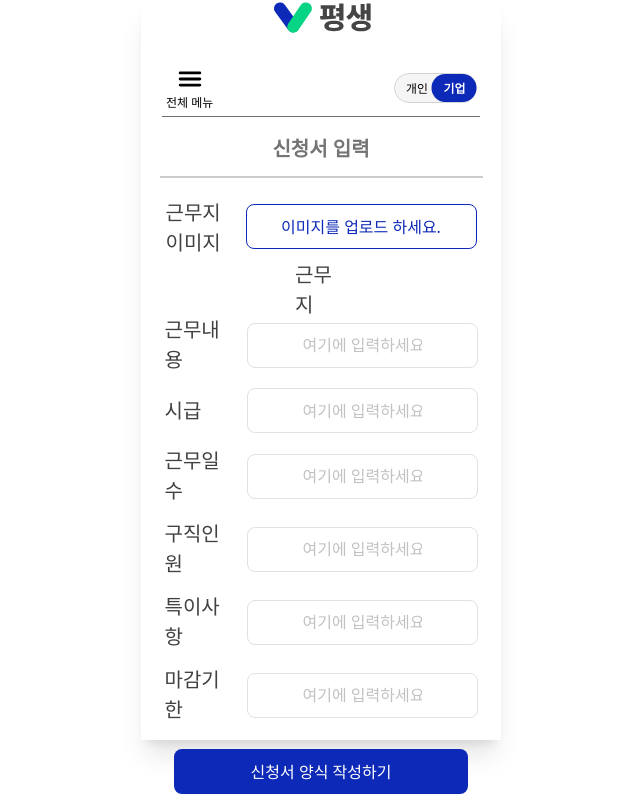
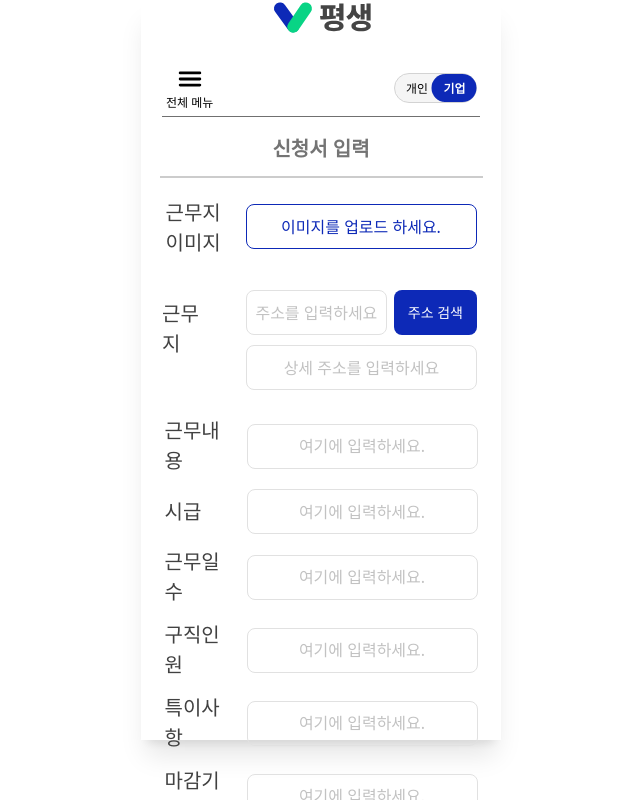
Before and after one commit to PyeongSaeng/PyeongSaeng-FE, a React (Vite) app: page /company/jobs/create-form in a window 1280 px wide. Both pictures are taken after a click on the button "새 신청서 추가". Shown: the whole page, without its empty margins (319-959 px from the left). Built offline with nearby package versions, Linux system fonts and the light colour scheme; a web font is replaced by a local one.

Commit message:
comment: 주석 삭제

```diff
--- a/src/pages/Company/CompanyCreateFormPage.tsx
+++ b/src/pages/Company/CompanyCreateFormPage.tsx
@@ -1,6 +1,10 @@
 import { useState } from "react";
 
-export default function CompanyCreateFormPage() {
+interface Props {
+    onBack: () => void;
+}
+
+export default function CompanyCreateFormPage({ onBack }: Props) {
   const [fields, setFields] = useState<string[]>([]);
   const [inputValue, setInputValue] = useState("");
   const [isInputVisible, setIsInputVisible] = useState(false);
@@ -39,7 +43,6 @@ export default function CompanyCreateFormPage() {
             </button>
           </div>
         ))}
-
         {/* 글자 답변 항목 입력창 (조건부 렌더링) */}
         {isInputVisible && (
           <div className="flex flex-col gap-[6px] mt-[12px]">
@@ -78,7 +81,9 @@ export default function CompanyCreateFormPage() {
           사진 답변 항목 추가
         </button>
       </div>
-      <button className="w-[294px] h-[45px] mt-[47px] mx-auto bg-[#0D29B7] text-[16px] text-white rounded-[8px] font-medium">
+      <button
+      onClick={onBack}
+      className="w-[294px] h-[45px] mt-[47px] mx-auto bg-[#0D29B7] text-[16px] text-white rounded-[8px] font-medium">
         신청서 올리기
       </button>
     </div>
--- a/src/pages/Company/CompanyCreateJobPage.tsx
+++ b/src/pages/Company/CompanyCreateJobPage.tsx
@@ -1,6 +1,5 @@
 interface Props {
     onNext: () => void;
-    onBack: () => void;
 }
 
 export default function CompanyCreateJobPage({ onNext }: Props) {
@@ -9,14 +8,35 @@ export default function CompanyCreateJobPage({ onNext }: Props) {
             {/* 근무지 이미지 */}
             <div className="flex flex-row mt-[26px] gap-[24px]">
                 <label className="w-[56px] h-[48px] font-medium text-[#414141] text-[20px] flex justify-center items-center">근무지 이미지</label>
-                <button className="w-[231px] h-[45px] border border-[#0D29B7] rounded-[8px] text-[#0D29B7] flex justify-center items-center text-[16px] font-medium">
+                <button className="w-[231px] h-[45px] border border-[#0D29B7] rounded-[8px] text-[#0D29B7] text-[16px] font-medium">
                     이미지를 업로드 하세요.
                 </button>
             </div>
             {/* 근무지 주소 */}
-            <div className="flex flex-row mt-[26px] gap-[24px]">
-                <label className="w-[52px] h-[24px] font-medium text-[#414141] text-[20px] flex justify-center items-center">근무지</label>
+            <div className="flex flex-row mt-[28px] mb-[3px] gap-[14px]">
+                <label className="mt-[19px] font-medium text-[#414141] text-[20px]">
+                    근무지
+                </label>
+                <div className="w-[251px] h-[120px] pl-[12px] flex flex-col gap-[10px] items-center justify-center">
+                    <div className="flex gap-[7px]">
+                        <input
+                            type="text"
+                            placeholder="주소를 입력하세요"
+                            className="w-[141px] h-[45px] border border-[#E1E1E1] rounded-[8px] text-[16px] text-center text-[#c2c2c2] placeholder:text-[#c2c2c2] font-medium"
+                            readOnly // 주소 검색 API 결과만 입력 가능
+                        />
+                        <button className="w-[83px] h-[45px] bg-[#0D29B7] text-white rounded-[8px] text-[14px] font-medium">
+                            주소 검색
+                        </button>
+                    </div>
+                    <input
+                        type="text"
+                        placeholder="상세 주소를 입력하세요"
+                        className="w-[231px] h-[45px] border border-[#E1E1E1] rounded-[8px] text-[16px] text-center text-[#000000] placeholder:text-[#c2c2c2]"
+                    />
+                </div>
             </div>
+
             {/* 단순 입력 필드들 */}
             {[
                 "근무내용",
@@ -35,7 +55,7 @@ export default function CompanyCreateJobPage({ onNext }: Props) {
                     <input
                         type="text"
                         placeholder="여기에 입력하세요."
-                        className="w-[231px] h-[45px] border border-[#E1E1E1] rounded-[8px] text-[16px] px-[55px] text-[#000000] placeholder:text-[#c2c2c2] placeholder:text-[16px]"
+                        className="w-[231px] h-[45px] border border-[#E1E1E1] rounded-[8px] text-[16px] text-center px-auto text-[#000000] placeholder:text-[#c2c2c2] placeholder:text-[16px]"
                     />
                 </div>
             ))}
--- a/src/pages/Company/CompanyJobListPage.tsx
+++ b/src/pages/Company/CompanyJobListPage.tsx
@@ -34,16 +34,27 @@ const CompanyJobListPage = () => {
                                 </button>
                                 <div className="w-[323px] border-[1.3px] border-[#cccccc] mt-[10px]" />
                                 {/* 스트롤 영역 */}
+
+                                {/* 버튼 */}
                                 <div>
-                                    리스트 영역
+                                    <div className="w-[301px] flex gap-[13px] mt-[20px]">
+                                        <button
+                                            className="w-[144px] h-[45px] border-[1.3px] border-[#0D29B7] rounded-[8px] bg-white text-[16px] font-medium text-black">
+                                            삭제
+                                        </button>
+                                        <button
+                                            className="w-[144px] h-[45px] border-[1.3px] border-[#0D29B7] rounded-[8px] bg-[#0D29B7] text-[16px] font-medium text-white">
+                                            수정
+                                        </button>
+                                    </div>
                                 </div>
                             </div>
                         )}
                         {/* step === 1 : 기본 정보 입력 */}
-                        {step === 1 && <CompanyCreateJobPage onNext={() => setStep(2)} onBack={() => setStep(0)} />}
+                        {step === 1 && <CompanyCreateJobPage onNext={() => setStep(2)} />}
 
                         {/* step === 2 : 추가 문항 입력 */}
-                        {step === 2 && <CompanyCreateFormPage onBack={() => setStep(1)} />}
+                        {step === 2 && <CompanyCreateFormPage onBack={() => setStep(0)} />}
                     </div>
                 </div>
             </Topbar>
--- a/src/shared/components/Button.tsx
+++ b/src/shared/components/Button.tsx
@@ -1,6 +1,5 @@
 // src/shared/components/Button.tsx
 import { clsx } from 'clsx';
-import React from 'react';
 
 interface ButtonProps {
   onClick?: () => void;
--- a/src/shared/components/TwoButtonGroup.tsx
+++ b/src/shared/components/TwoButtonGroup.tsx
@@ -1,4 +1,3 @@
-// src/shared/components/TwoButtonGroup.tsx
 import Button from './Button';
 
 interface TwoButtonGroupProps {
```
